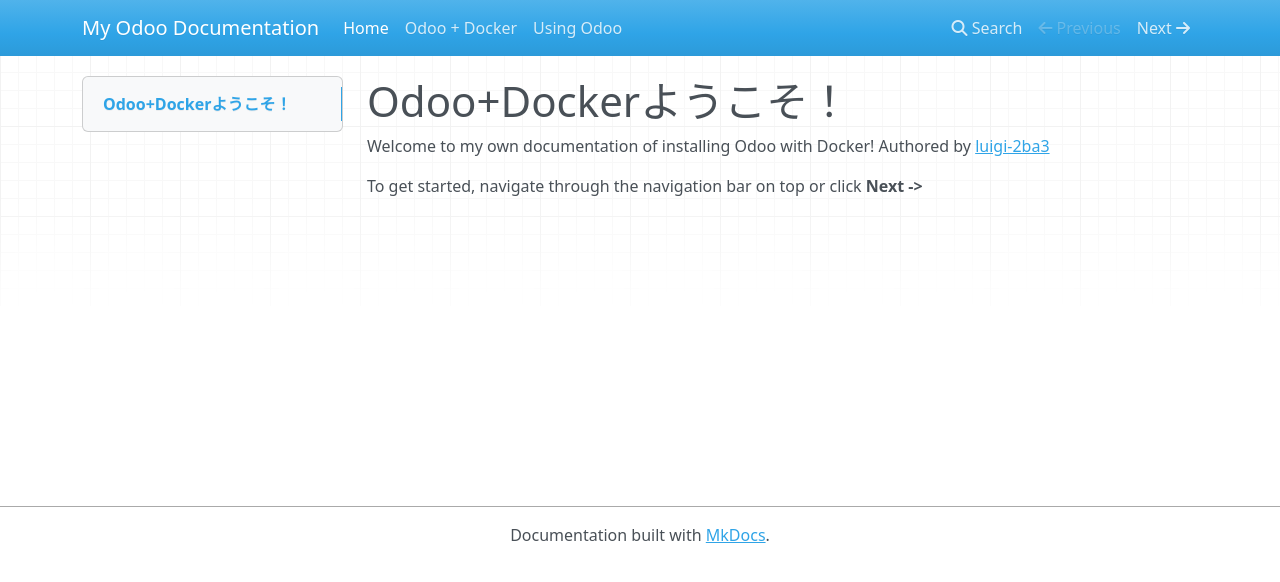
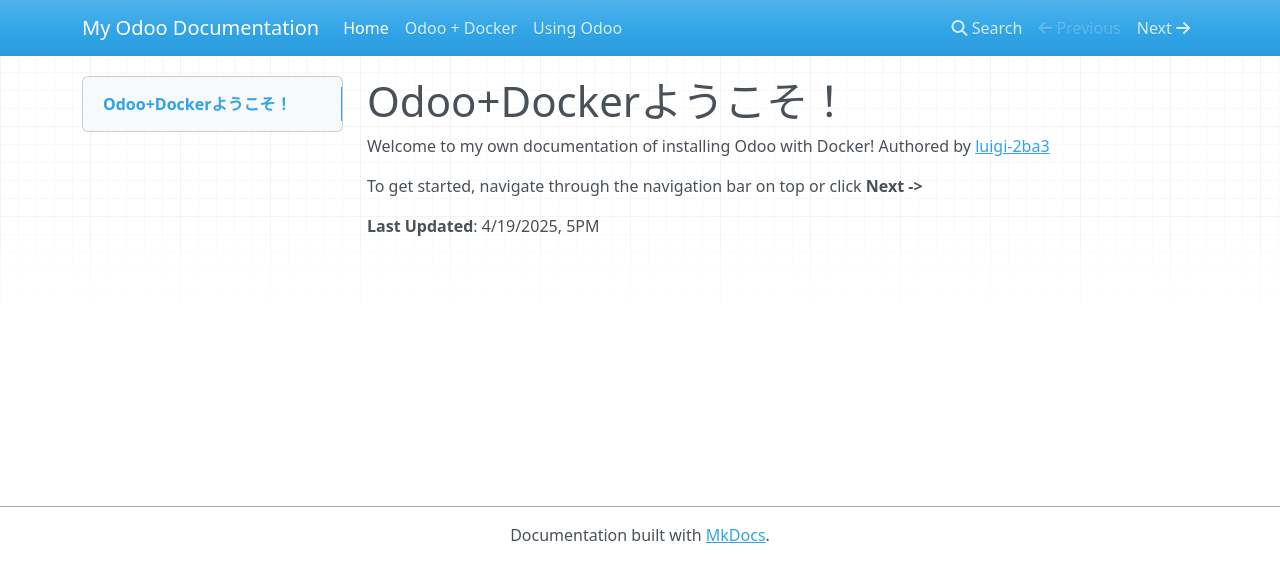
Before and after one commit to luigi-2ba3/odoo-docu, an MkDocs documentation site: the page built from docs/index.md, in a window 1280 px wide. Shown: the top 582 px of the page. Built offline with MkDocs 1.6.1, drawn with Linux system fonts in a browser that asks for light colours; nearby versions of some CDN libraries.

Commit message:
Added last updated status to index

```diff
--- a/docs/index.md
+++ b/docs/index.md
@@ -3,3 +3,5 @@
 Authored by [luigi-2ba3](https://github.com/luigi-2ba3)
 
 To get started, navigate through the navigation bar on top or click **Next ->**
+
+**Last Updated**: 4/19/2025, 5PM
```
Also changed, not shown: site/index.html, site/search/search_index.json.
